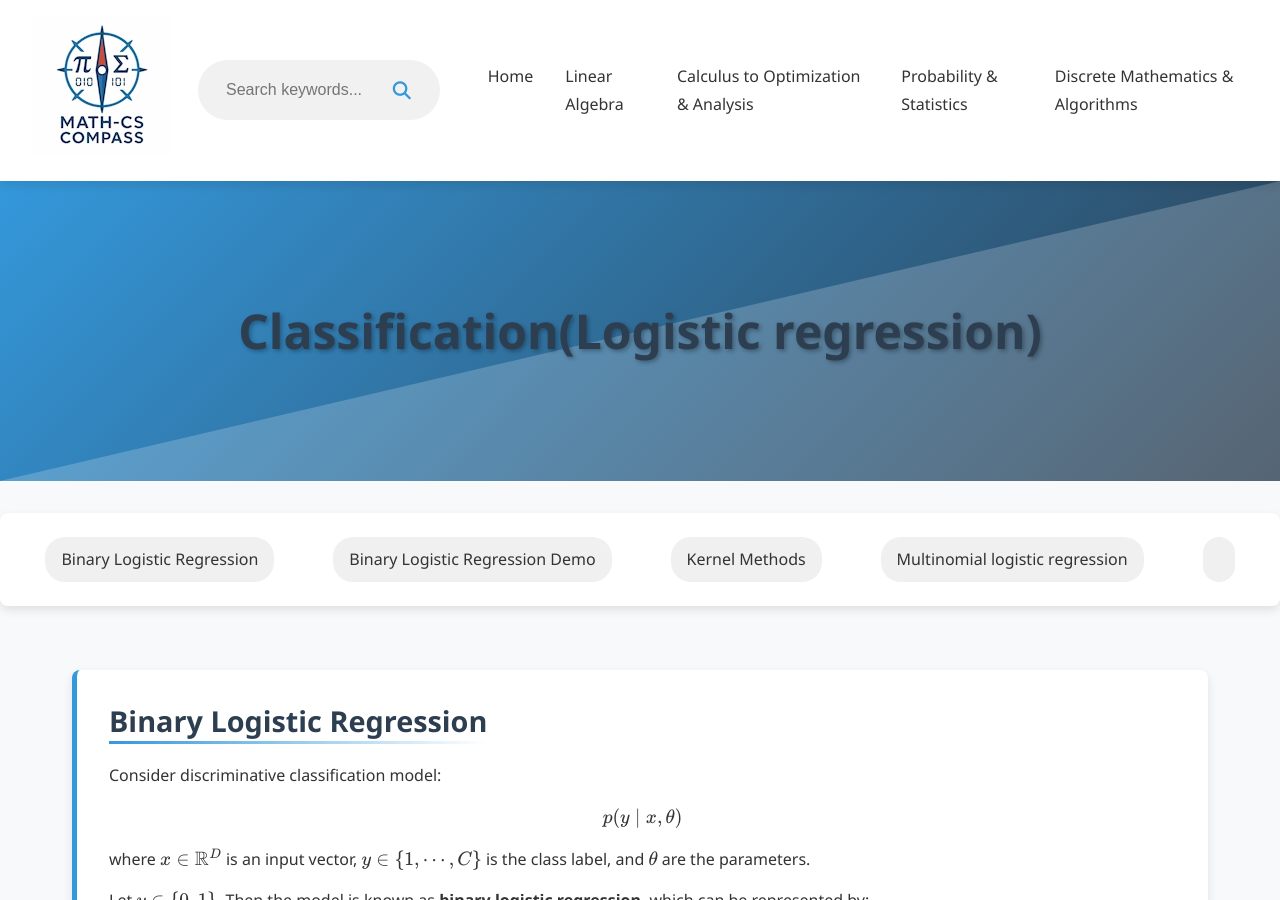
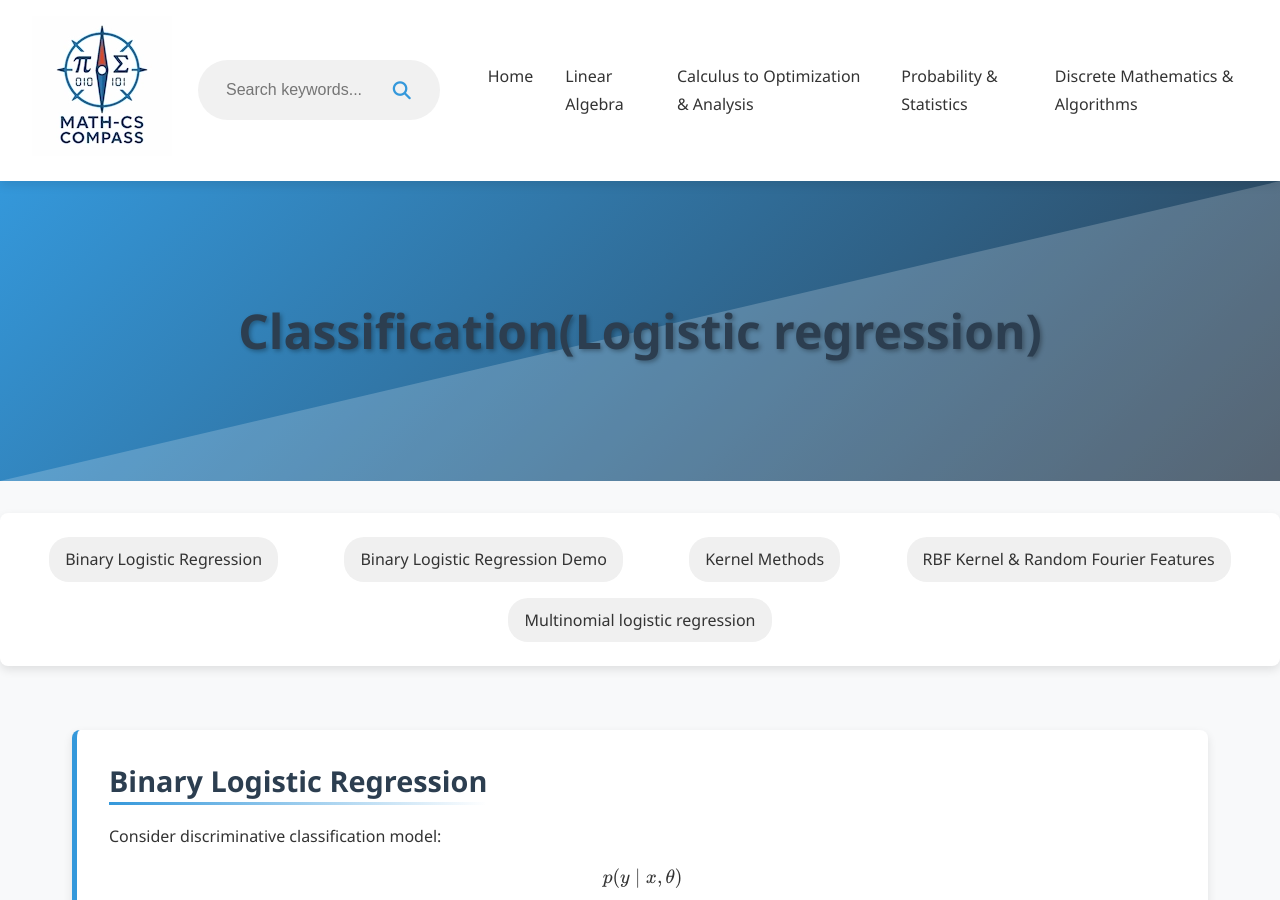
Before and after one commit to Yusukey01/yusukey01.github.io, a Jekyll site: the page built from Mathematics/Machine_learning/classification.html, in a window 1280 px wide and 900 px high. Built offline with Jekyll 4.4.1, drawn with Linux system fonts in a browser that asks for light colours.

Commit message:
logistic regression page updating

```diff
--- a/Mathematics/Machine_learning/classification.html
+++ b/Mathematics/Machine_learning/classification.html
@@ -17,8 +17,8 @@ uses_python: false
             <a href="#intro">Binary Logistic Regression</a>
             <a href="#demo">Binary Logistic Regression Demo</a>
              <a href="#kernel">Kernel Methods</a>
+             <a href="#rbf-approx">RBF Kernel &  Random Fourier Features</a>
             <a href="#mlr"> Multinomial logistic regression </a>
-            <a href="#"></a>
         </div>
 
         <div class="container">
@@ -323,7 +323,7 @@ uses_python: false
                 </section>
 
                 <section id="rbf-approx" class="section-content">
-                <h2>RBF Kernel &amp; Random Fourier Features</h2>
+                <h2>RBF Kernel &  Random Fourier Features</h2>
 
                 <p>
                      Among the many valid kernel functions, one of the most widely used is the <strong>RBF (Gaussian) kernel</strong>:
```
